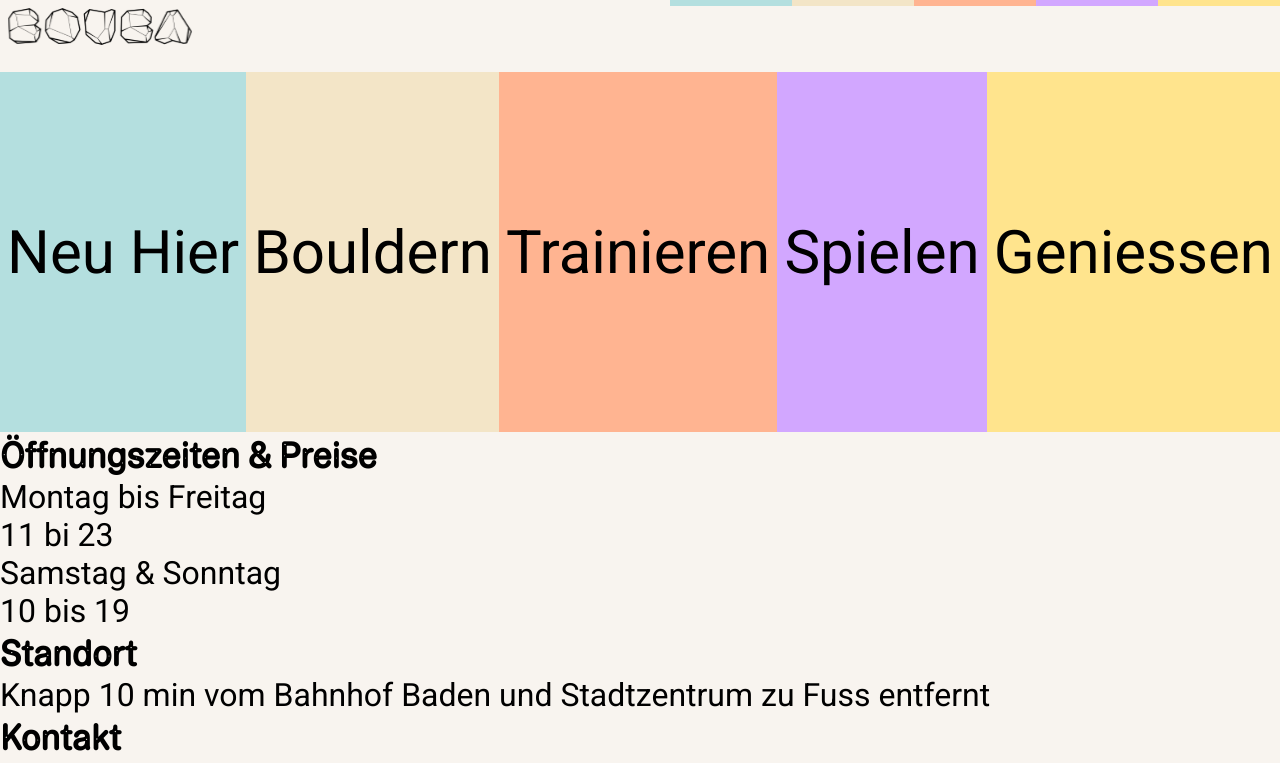
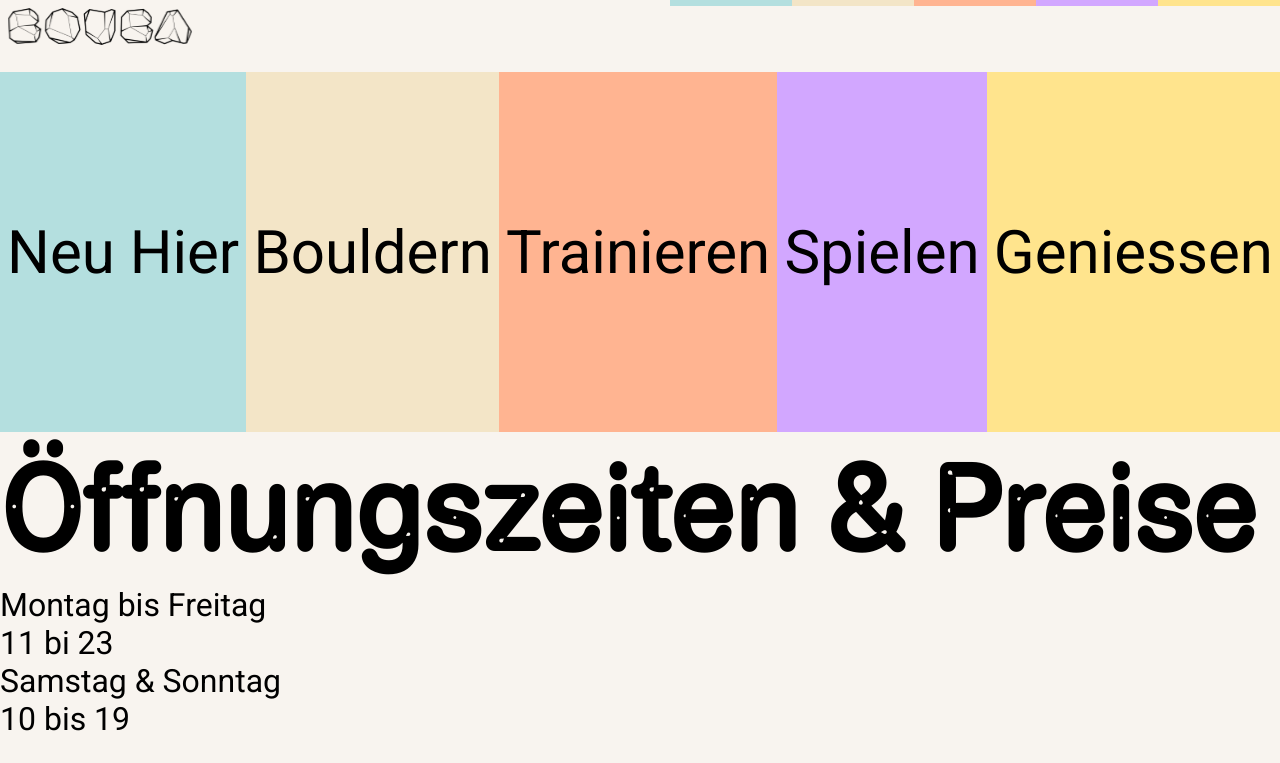
Before and after one commit to escodebar/boulder-baden.ch, a Vue app: page / in a window 1280 px wide. Shown: the top 763 px of the page. Built offline with nearby package versions, Linux system fonts and the light colour scheme; the HTML template or start-up script is replaced by a standard one.

Commit message:
Define font sizes as variables

```diff
--- a/src/components/Navigation.vue
+++ b/src/components/Navigation.vue
@@ -74,7 +74,7 @@ nav ul li a[href="/geniessen"] {
     text-decoration: none;
     justify-content: center;
     align-items: center;
-    font-size: 45pt;
+    font-size: var(--font-size-h2-desktop);
   }
 
   nav.header ul {
@@ -99,7 +99,7 @@ nav ul li a[href="/geniessen"] {
     height: 100%;
     transform: translateY(calc(-100% + 6px));
     transition: transform 0.3s ease;
-    font-size: 18pt;
+    font-size: var(--font-size-text);
   }
 
   nav.header ul li:hover a {
--- a/src/pages/Home.vue
+++ b/src/pages/Home.vue
@@ -49,3 +49,29 @@
 import Navigation from "@/components/Navigation.vue";
 import router from "@/router";
 </script>
+
+<style scoped>
+dt,
+dd,
+p {
+  font-size: var(--font-size-text-big);
+}
+
+@media (max-width: 767px) {
+  h2 {
+    font-size: var(--font-size-h1-mobile);
+  }
+  h3 {
+    font-size: var(--font-size-h2-mobile);
+  }
+}
+
+@media (min-width: 768px) {
+  h2 {
+    font-size: var(--font-size-h1-desktop);
+  }
+  h3 {
+    font-size: var(--font-size-h2-desktop);
+  }
+}
+</style>
--- a/src/styles/_global.css
+++ b/src/styles/_global.css
@@ -17,6 +17,15 @@
 
   --logo-width: 200px;
   --logo-height: 80px;
+
+  --font-size-h1-desktop: 90pt;
+  --font-size-h2-desktop: 45pt;
+
+  --font-size-h1-mobile: 45pt;
+  --font-size-h2-mobile: 30pt;
+
+  --font-size-text-big: 24pt;
+  --font-size-text: 18pt;
 }
 
 * {
@@ -26,7 +35,7 @@
 }
 
 html {
-  font-size: 18pt;
+  font-size: var(--font-size-text);
   font-family: "Roboto", sans-serif;
 }
 
@@ -40,12 +49,3 @@ h3,
 h4 {
   font-family: "ABCCamera", sans-serif;
 }
-
-dt,
-dd {
-  font-size: 24pt;
-}
-
-p {
-  font-size: 24pt;
-}
--- a/src/styles/desktop.css
+++ b/src/styles/desktop.css
@@ -6,4 +6,12 @@
   div#app {
     padding: var(--appbar-height) 0 0;
   }
+
+  h1 {
+    font-size: var(--font-size-h1-desktop);
+  }
+
+  h2 {
+    font-size: var(--font-size-h2-desktop);
+  }
 }
--- a/src/styles/mobile.css
+++ b/src/styles/mobile.css
@@ -6,4 +6,12 @@
   div#app {
     padding: 0 0 var(--appbar-height);
   }
+
+  h1 {
+    font-size: var(--font-size-h1-mobile);
+  }
+
+  h2 {
+    font-size: var(--font-size-h2-mobile);
+  }
 }
--- a/src/styles/tablet.css
+++ b/src/styles/tablet.css
@@ -2,4 +2,12 @@
   div#app {
     padding: var(--appbar-height) 0 0;
   }
+
+  h1 {
+    font-size: var(--font-size-h1-desktop);
+  }
+
+  h2 {
+    font-size: var(--font-size-h2-desktop);
+  }
 }
```
